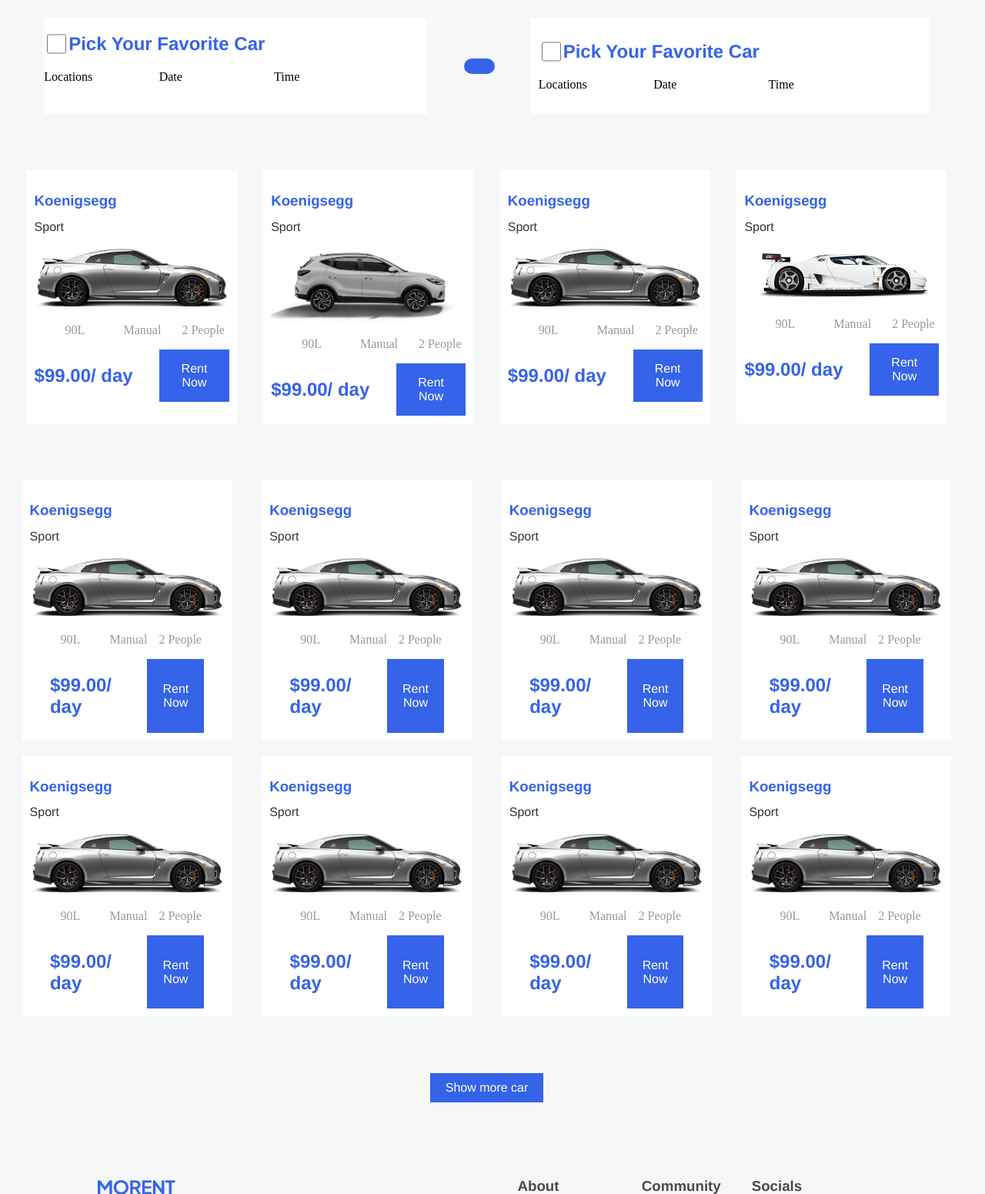
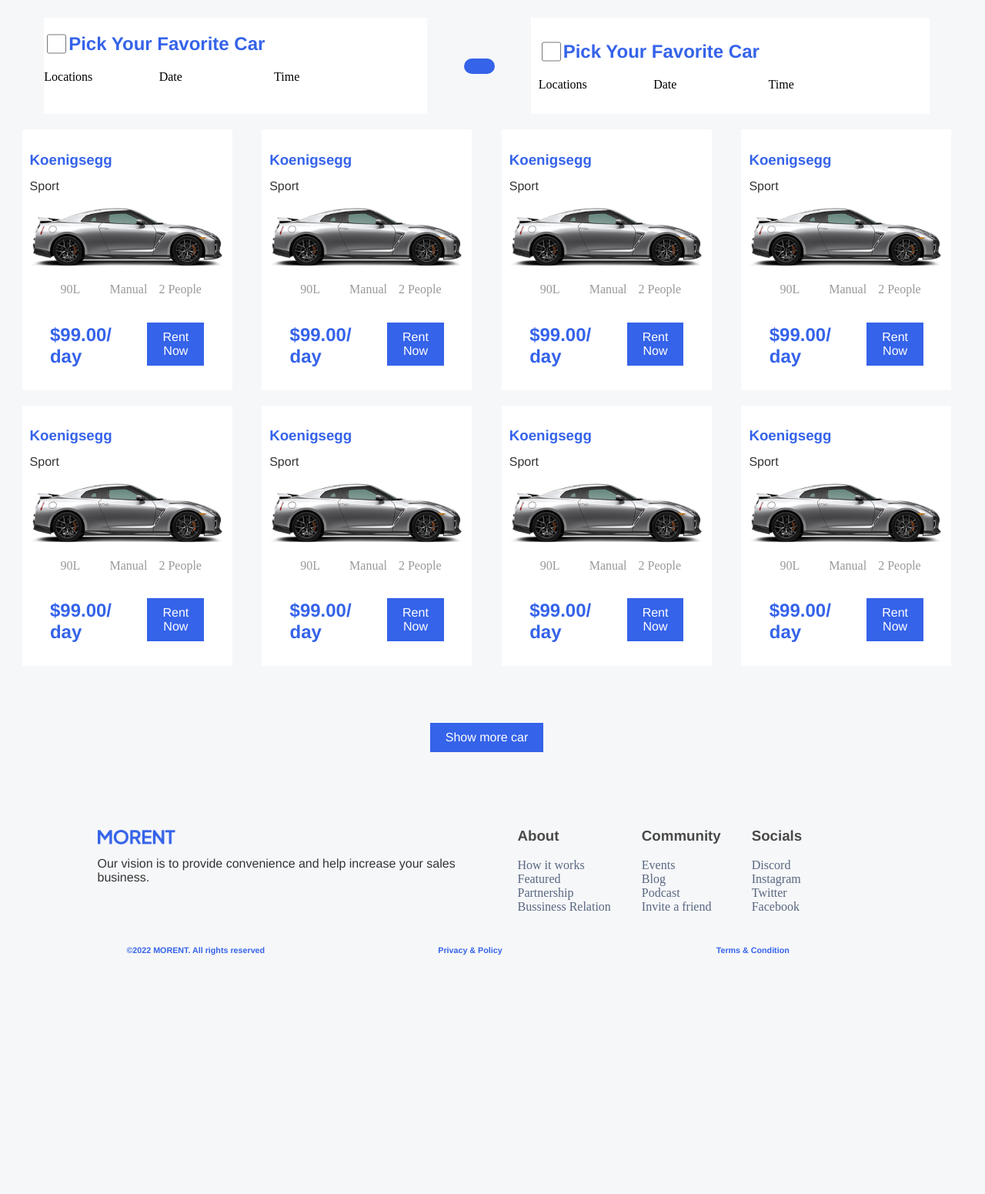
Before and after one commit to AhmedFullStack/Public_Projects, a PHP site: page / in a window 1280 px wide. Shown: the part 561-2112 px from the top of the page at 77% size. Run offline with PHP 8.4, Linux system fonts and the light colour scheme.

Commit message:
add changes list car

```diff
--- a/p8/css/class.css
+++ b/p8/css/class.css
@@ -1,3 +1,7 @@
+/* ===========fonts============= */
+.font-size-1{line-height: 1rem;font-size: 70%;}
+.font-size-2{line-height: 2rem;font-size: 80%;}
+/* ================================= */
 /* 1. الحاوية الرئيسية (الأب) */
 .dropdown {
 position: relative; /* أهم خاصية: لجعل المحتوى المنسدل يتموضع نسبة لهذه الحاوية */
@@ -101,6 +105,7 @@
 .text-center{text-align:center !important;};
 .of-hidden{overflow:hidden !important;};
 /* ===============Flexbox container================== */
+
 .flex-wrap{flex-wrap:wrap !important;}
 .flex-wrap-reverse{flex-wrap:wrap-reverse !important;}
 .flex-direction-column{flex-direction:column !important;}
@@ -126,6 +131,7 @@
 .flex-basis-30{flex-basis:30% !important;}
 .flex-basis-25{flex-basis:25% !important;}
 .flex-basis-20{flex-basis:20% !important;}
+.flex-basis-min{flex-basis:min-content;}
 .align-self-center{align-self:center !important;}
 .align-self-start{align-self:flex-start !important;}
 .align-self-end{align-self:flex-end !important;}
--- a/p8/css/dark-mode.css
+++ b/p8/css/dark-mode.css
@@ -88,4 +88,8 @@
 /* =====================border=================== */
 --border-color:var(--accent-color);
 
+
+/* project class */
+
+
 }
--- a/p8/index.html
+++ b/p8/index.html
@@ -83,7 +83,7 @@
 
     </div>
 </section>
-<!-- ===============section 2================ -->
+<!-- ===============section 2 card car================ -->
 <section class="flex w-80 p-10 justify-content-space-evenly ">
         <div class="pick-up w-40 justify-content-center align-items-center flex-direction: column; ">
             <div class="w-100 flex">
@@ -176,82 +176,8 @@
         </div>
 </section>
 <!-- ============section 3============= -->
- <section class="flex justify-content-space-evenly m-tb-5">
-    <div class="list-car p-10 w-20">
-        <div class="flex w-100 justify-content-space-evenly align-items-center">
-            <h3 class="w-90">Koenigsegg</h3>
-            <i class="fa-solid fa-heart w-10"></i>
-        </div>
-        <p class="w-100 -m-t-5">Sport</p>
-        <img class="img-fluid" src="images/image 8.png" alt="">
-        <ul class="w-100 flex align-items-center  op-4">
-            <li class="flex-basis-30"><i class="fa-solid fa-gas-pump"></i>90L</li>
-            <li class="flex-basis-30"><i class="fa-solid fa-life-ring"></i>Manual</li>
-            <li class="flex-basis-30"><i class="fa-solid fa-users"></i>2 People</li>
-        </ul>
-        <div class="flex">
-            <h2 class="w-90">$99.00/ day</h2>
-            <button >Rent Now</button>
-        </div>
+<section class="flex-basis-100 flex justify-content-space-evenly flex-flow-row-wrap ">
 
-    </div>
-    <div class="list-car p-10 w-20">
-        <div class="flex w-100 justify-content-space-evenly align-items-center">
-            <h3 class="w-90">Koenigsegg</h3>
-            <i class="fa-solid fa-heart w-10"></i>
-        </div>
-        <p class="w-100 -m-t-5">Sport</p>
-        <img class="img-fluid" src="images/Car2.png" alt="">
-        <ul class="w-100 flex align-items-center op-4">
-            <li class="flex-basis-30"><i class="fa-solid fa-gas-pump"></i>90L</li>
-            <li class="flex-basis-30"><i class="fa-solid fa-life-ring"></i>Manual</li>
-            <li class="flex-basis-30"><i class="fa-solid fa-users"></i>2 People</li>
-        </ul>
-        <div class="flex">
-            <h2 class="w-90">$99.00/ day</h2>
-            <button >Rent Now</button>
-        </div>
-
-    </div>
-    <div class="list-car p-10 w-20">
-        <div class="flex w-100 justify-content-space-evenly align-items-center">
-            <h3 class="w-90">Koenigsegg</h3>
-            <i class="fa-solid fa-heart w-10"></i>
-        </div>
-        <p class="w-100 -m-t-5">Sport</p>
-        <img class="img-fluid" src="images/image 8.png" alt="">
-        <ul class="w-100 flex align-items-center op-4">
-            <li class="flex-basis-30"><i class="fa-solid fa-gas-pump"></i>90L</li>
-            <li class="flex-basis-30"><i class="fa-solid fa-life-ring"></i>Manual</li>
-            <li class="flex-basis-30"><i class="fa-solid fa-users"></i>2 People</li>
-        </ul>
-        <div class="flex">
-            <h2 class="w-90">$99.00/ day</h2>
-            <button>Rent Now</button>
-        </div>
-
-    </div>
-    <div class="list-car p-10 w-20">
-        <div class="flex w-100 justify-content-space-evenly align-items-center">
-            <h3 class="w-90">Koenigsegg</h3>
-            <i class="fa-solid fa-heart w-10"></i>
-        </div>
-        <p class="w-100 -m-t-5">Sport</p>
-        <img class="img-fluid" src="images/image 7.png" alt="">
-        <ul class="w-100 flex align-items-center flex-wrap op-4">
-            <li class="flex-basis-30"><i class="fa-solid fa-gas-pump"></i>90L</li>
-            <li class="flex-basis-30"><i class="fa-solid fa-life-ring"></i>Manual</li>
-            <li class="flex-basis-30"><i class="fa-solid fa-users"></i>2 People</li>
-        </ul>
-        <div class="flex">
-            <h2 class="w-90">$99.00/ day</h2>
-            <button >Rent Now</button>
-        </div>
-
-    </div>
- </section>
- <!-- ============section 4============= -->
- <section class="flex-basis-100 flex justify-content-space-evenly flex-flow-row-wrap ">
     <div class="list-car p-10 flex-basis-20 m-10">
         <div class="flex flex-basis-100 justify-content-space-evenly align-items-center">
             <h3 class="w-90">Koenigsegg</h3>
@@ -264,7 +190,7 @@
             <li class="flex-basis-30"><i class="fa-solid fa-life-ring"></i>Manual</li>
             <li class="flex-basis-30"><i class="fa-solid fa-users"></i>2 People</li>
         </ul>
-        <div class="flex justify-content-center">
+        <div class="flex justify-content-center align-items-baseline">
             <h2 class="flex-basis-50">$99.00/ day</h2>
             <button class="flex-basis-25 ">Rent Now</button>
         </div>
@@ -282,7 +208,7 @@
             <li class="flex-basis-30"><i class="fa-solid fa-life-ring"></i>Manual</li>
             <li class="flex-basis-30"><i class="fa-solid fa-users"></i>2 People</li>
         </ul>
-        <div class="flex justify-content-center">
+        <div class="flex justify-content-center align-items-baseline">
             <h2 class="flex-basis-50">$99.00/ day</h2>
             <button class="flex-basis-25 ">Rent Now</button>
         </div>
@@ -300,7 +226,7 @@
             <li class="flex-basis-30"><i class="fa-solid fa-life-ring"></i>Manual</li>
             <li class="flex-basis-30"><i class="fa-solid fa-users"></i>2 People</li>
         </ul>
-        <div class="flex justify-content-center">
+        <div class="flex justify-content-center align-items-baseline">
             <h2 class="flex-basis-50">$99.00/ day</h2>
             <button class="flex-basis-25 ">Rent Now</button>
         </div>
@@ -318,7 +244,30 @@
             <li class="flex-basis-30"><i class="fa-solid fa-life-ring"></i>Manual</li>
             <li class="flex-basis-30"><i class="fa-solid fa-users"></i>2 People</li>
         </ul>
-        <div class="flex justify-content-center">
+        <div class="flex justify-content-center align-items-baseline">
+            <h2 class="flex-basis-50 ">$99.00/ day</h2>
+            <button class="flex-basis-25 ">Rent Now</button>
+        </div>
+
+    </div>
+
+</section>
+ <!-- ============section 4============= -->
+ <section class="flex-basis-100 flex justify-content-space-evenly flex-flow-row-wrap ">
+
+    <div class="list-car p-10 flex-basis-20 m-10">
+        <div class="flex flex-basis-100 justify-content-space-evenly align-items-center">
+            <h3 class="w-90">Koenigsegg</h3>
+            <i class="fa-solid fa-heart w-10"></i>
+        </div>
+        <p class="flex-basis-90 -m-t-5">Sport</p>
+        <img class="img-fluid " src="images/image 8.png" alt="">
+        <ul class="flex-basis-100 flex align-items-center op-4">
+            <li class="flex-basis-30"><i class="fa-solid fa-gas-pump"></i>90L</li>
+            <li class="flex-basis-30"><i class="fa-solid fa-life-ring"></i>Manual</li>
+            <li class="flex-basis-30"><i class="fa-solid fa-users"></i>2 People</li>
+        </ul>
+        <div class="flex justify-content-center align-items-baseline">
             <h2 class="flex-basis-50">$99.00/ day</h2>
             <button class="flex-basis-25 ">Rent Now</button>
         </div>
@@ -336,7 +285,7 @@
             <li class="flex-basis-30"><i class="fa-solid fa-life-ring"></i>Manual</li>
             <li class="flex-basis-30"><i class="fa-solid fa-users"></i>2 People</li>
         </ul>
-        <div class="flex justify-content-center">
+        <div class="flex justify-content-center align-items-baseline">
             <h2 class="flex-basis-50">$99.00/ day</h2>
             <button class="flex-basis-25 ">Rent Now</button>
         </div>
@@ -354,7 +303,7 @@
             <li class="flex-basis-30"><i class="fa-solid fa-life-ring"></i>Manual</li>
             <li class="flex-basis-30"><i class="fa-solid fa-users"></i>2 People</li>
         </ul>
-        <div class="flex justify-content-center">
+        <div class="flex justify-content-center align-items-baseline">
             <h2 class="flex-basis-50">$99.00/ day</h2>
             <button class="flex-basis-25 ">Rent Now</button>
         </div>
@@ -372,32 +321,14 @@
             <li class="flex-basis-30"><i class="fa-solid fa-life-ring"></i>Manual</li>
             <li class="flex-basis-30"><i class="fa-solid fa-users"></i>2 People</li>
         </ul>
-        <div class="flex justify-content-center">
-            <h2 class="flex-basis-50">$99.00/ day</h2>
-            <button class="flex-basis-25 ">Rent Now</button>
-        </div>
-
-    </div>
-    <div class="list-car p-10 flex-basis-20 m-10">
-        <div class="flex flex-basis-100 justify-content-space-evenly align-items-center">
-            <h3 class="w-90">Koenigsegg</h3>
-            <i class="fa-solid fa-heart w-10"></i>
-        </div>
-        <p class="flex-basis-90 -m-t-5">Sport</p>
-        <img class="img-fluid " src="images/image 8.png" alt="">
-        <ul class="flex-basis-100 flex align-items-center op-4">
-            <li class="flex-basis-30"><i class="fa-solid fa-gas-pump"></i>90L</li>
-            <li class="flex-basis-30"><i class="fa-solid fa-life-ring"></i>Manual</li>
-            <li class="flex-basis-30"><i class="fa-solid fa-users"></i>2 People</li>
-        </ul>
-        <div class="flex justify-content-center">
-            <h2 class="flex-basis-50">$99.00/ day</h2>
+        <div class="flex justify-content-center align-items-baseline">
+            <h2 class="flex-basis-50 ">$99.00/ day</h2>
             <button class="flex-basis-25 ">Rent Now</button>
         </div>
 
     </div>
 
- </section>
+</section>
  <!-- ==============section Show more car================ -->
   <section class="show-more-car flex w-100 justify-content-center m-tb-5">
     <button class="text-center">
```
Also changed, not shown: p8/category_car.html (+33 -102 lines).
